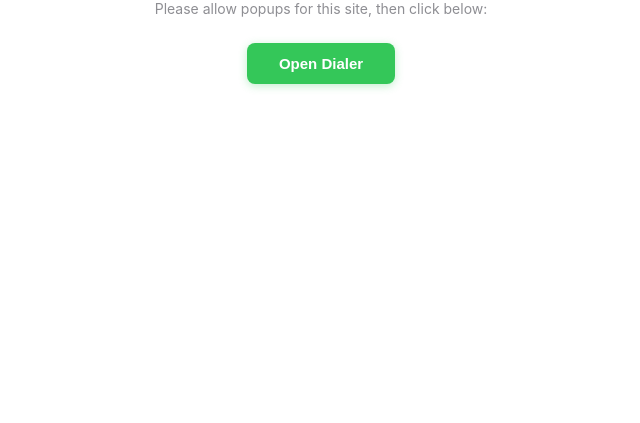
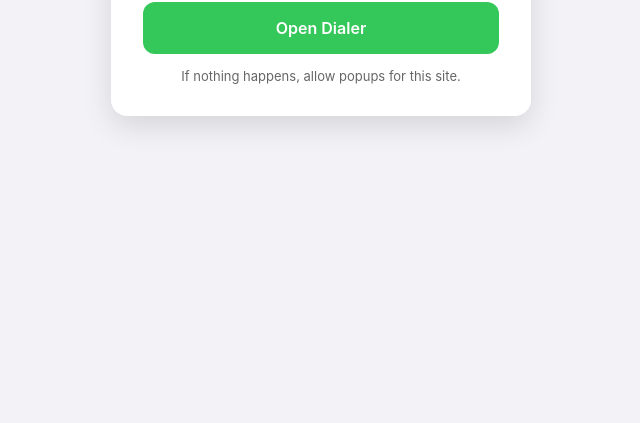
Before and after one commit to quantra-ai/dialer, a website: page public/popup.html in a window 1280 px wide. Shown: the part 377-800 px from the top of the page, without its empty margins (319-959 px from the left). Drawn offline with Linux system fonts and the light colour scheme.

Commit message:
Update popup.html

```diff
--- a/public/popup.html
+++ b/public/popup.html
@@ -1,136 +1,142 @@
 <!DOCTYPE html>
 <html lang="en">
 <head>
-  <meta charset="UTF-8">
-  <meta name="viewport" content="width=device-width, initial-scale=1.0">
-  <title>Opening Dialer...</title>
+  <meta charset="UTF-8" />
+  <title>Open Dialer</title>
+  <meta name="viewport" content="width=device-width, initial-scale=1.0" />
+
   <style>
-    * { margin: 0; padding: 0; box-sizing: border-box; }
+    * {
+      box-sizing: border-box;
+      margin: 0;
+      padding: 0;
+      font-family: -apple-system, BlinkMacSystemFont, "Segoe UI", Roboto, sans-serif;
+    }
+
     body {
-      font-family: -apple-system, BlinkMacSystemFont, 'Segoe UI', Roboto, sans-serif;
-      background: #ffffff;
       min-height: 100vh;
+      background: #f2f2f7;
       display: flex;
       align-items: center;
       justify-content: center;
+      padding: 20px;
     }
+
+    .card {
+      background: white;
+      padding: 32px;
+      border-radius: 16px;
+      width: 100%;
+      max-width: 420px;
+      box-shadow: 0 10px 30px rgba(0,0,0,0.12);
+      text-align: center;
+    }
+
+    h1 {
+      font-size: 20px;
+      margin-bottom: 16px;
+    }
+
+    button {
+      width: 100%;
+      padding: 16px;
+      border: none;
+      border-radius: 12px;
+      font-size: 16px;
+      font-weight: 600;
+      cursor: pointer;
+      background: #34c759;
+      color: white;
+    }
+
+    button:hover {
+      opacity: 0.95;
+    }
+
+    .hint {
+      margin-top: 14px;
+      font-size: 13px;
+      color: #666;
+    }
+
     .fallback {
       display: none;
-      text-align: center;
-      padding: 40px 20px;
+      margin-top: 16px;
+      font-size: 14px;
+      color: #d00;
     }
-    .fallback.show { display: block; }
-    .fallback h1 {
-      font-size: 20px;
-      color: #1c1c1e;
-      margin-bottom: 12px;
-      font-weight: 600;
+
+    .fallback a {
+      color: #007aff;
+      text-decoration: underline;
     }
-    .fallback p {
-      font-size: 14px;
-      color: #8e8e93;
-      margin-bottom: 24px;
-      line-height: 1.5;
-    }
-    .fallback button {
-      padding: 12px 32px;
-      background: #34c759;
-      color: white;
-      border: none;
-      border-radius: 8px;
-      font-size: 15px;
-      font-weight: 600;
-      cursor: pointer;
-      box-shadow: 0 2px 8px rgba(52, 199, 89, 0.3);
-    }
-    .fallback button:hover { background: #30b350; }
-    .fallback button:active { transform: scale(0.98); }
   </style>
 </head>
 <body>
+
+  <div class="card">
+    <h1>Open Dialer</h1>
+    <button id="openBtn">Open Dialer</button>
+
+    <div class="hint">
+      If nothing happens, allow popups for this site.
+    </div>
+
     <div class="fallback" id="fallback">
-    <h1>Popup Blocked</h1>
-    <p>Please allow popups for this site, then click below:</p>
-    <button id="retryBtn">Open Dialer</button>
+      Popup blocked.<br />
+      <a id="fallbackLink" href="#" target="_blank">Click here to open dialer</a>
+    </div>
   </div>
 
 <script>
   const params = new URLSearchParams(window.location.search);
-    const to = params.get('to');
-    const name = params.get('name') || 'Unknown Contact';
+  const to = params.get("to");
+  const name = params.get("name") || "Unknown";
 
-    // If missing phone number, show fallback immediately
-    if (!to) {
-      document.getElementById('fallback').classList.add('show');
-    }
-
-    const dialerUrl = new URL(window.location.origin + '/');
-    dialerUrl.searchParams.set('to', to || '');
-    dialerUrl.searchParams.set('name', name);
-    dialerUrl.searchParams.set('compact', '1');
-
-    const popupWidth = 180;
-    const popupHeight = 400;
-    const popupLeft = Math.max(0, (screen.availWidth - popupWidth - 30));
-    const popupTop = 80;
+  const dialerUrl = new URL("/dialer.html", window.location.origin);
+  dialerUrl.searchParams.set("to", to);
+  dialerUrl.searchParams.set("name", name);
+  dialerUrl.searchParams.set("compact", "1");
 
   const features = [
-      `width=${popupWidth}`,
-      `height=${popupHeight}`,
-      `left=${popupLeft}`,
-      `top=${popupTop}`,
-      'resizable=yes',
-      'scrollbars=no',
-      'toolbar=no',
-      'menubar=no',
-      'location=no',
-      'status=no'
-    ].join(',');
+    "width=360",
+    "height=640",
+    "top=100",
+    "left=100",
+    "resizable=no",
+    "scrollbars=no",
+    "toolbar=no",
+    "menubar=no",
+    "location=no",
+    "status=no"
+  ].join(",");
 
-    let popupOpened = false;
+  const openBtn = document.getElementById("openBtn");
+  const fallback = document.getElementById("fallback");
+  const fallbackLink = document.getElementById("fallbackLink");
 
-    function showFallback() {
-      if (!popupOpened) {
-        document.getElementById('fallback').classList.add('show');
-      }
-    }
-
-    function attemptOpen() {
+  openBtn.addEventListener("click", () => {
     if (!to) return;
 
-      try {
-        const popupWindow = window.open(dialerUrl.toString(), 'TwilioDialer', features);
+    const popupName = `TwilioDialer_${Date.now()}`;
 
-        if (popupWindow && !popupWindow.closed && typeof popupWindow.closed !== 'undefined') {
-          popupOpened = true;
-          popupWindow.focus();
+    const popup = window.open("about:blank", popupName, features);
 
+    if (popup && !popup.closed) {
+      popup.document.title = "Sales Dialer";
+      popup.location.href = dialerUrl.toString();
+      popup.focus();
+
+      // Close launcher after success
       setTimeout(() => {
-            try {
-              window.close();
-            } catch (e) {
-              document.body.innerHTML =
-                '<div style="text-align:center;padding:40px;color:#8e8e93;font-size:14px;">Dialer opened. You can close this tab.</div>';
+        try { window.close(); } catch (e) {}
+      }, 200);
+    } else {
+      fallback.style.display = "block";
+      fallbackLink.href = dialerUrl.toString();
     }
-          }, 250);
-        } else {
-          showFallback();
-        }
-      } catch (e) {
-        showFallback();
-      }
-    }
+  });
+</script>
 
-    // Attempt 1: on load frame
-    requestAnimationFrame(() => attemptOpen());
-
-    // Attempt 2: after 300ms
-    setTimeout(() => {
-      if (!popupOpened) attemptOpen();
-    }, 300);
-
-    // Manual retry
-    document.getElementById('retryBtn').addEventListener('click', attemptOpen);
-  </script>
 </body>
 </html>
```
Lines whose indentation alone changed are shown as unchanged.
